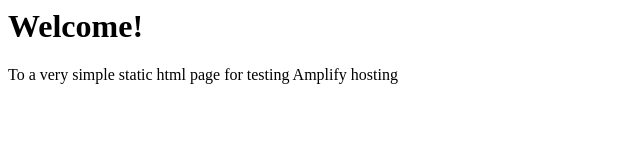
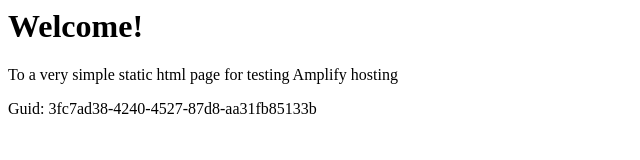
Before and after one commit to aws-aemilia-fra/Github-PR-Commit-Integration-Test-DoNotTouch-Gith-P5X5MO5I-v1-prod-eu-central-1, a website: page src/index.html in a window 1280 px wide. Shown: the whole page, without its empty margins (0-640 px from the left). Drawn offline with Linux system fonts and the light colour scheme.

Commit message:
commit from integ tests

```diff
--- a/src/index.html
+++ b/src/index.html
@@ -1,3 +1,5 @@
+
+
 <html lang="en">
 
 <head>
@@ -10,6 +12,6 @@
 <body>
     <h1>Welcome!</h1>
     <p>To a very simple static html page for testing Amplify hosting</p>
-</body>
+    <p>Guid: 3fc7ad38-4240-4527-87d8-aa31fb85133b</p></body>
 
 </html>
```
